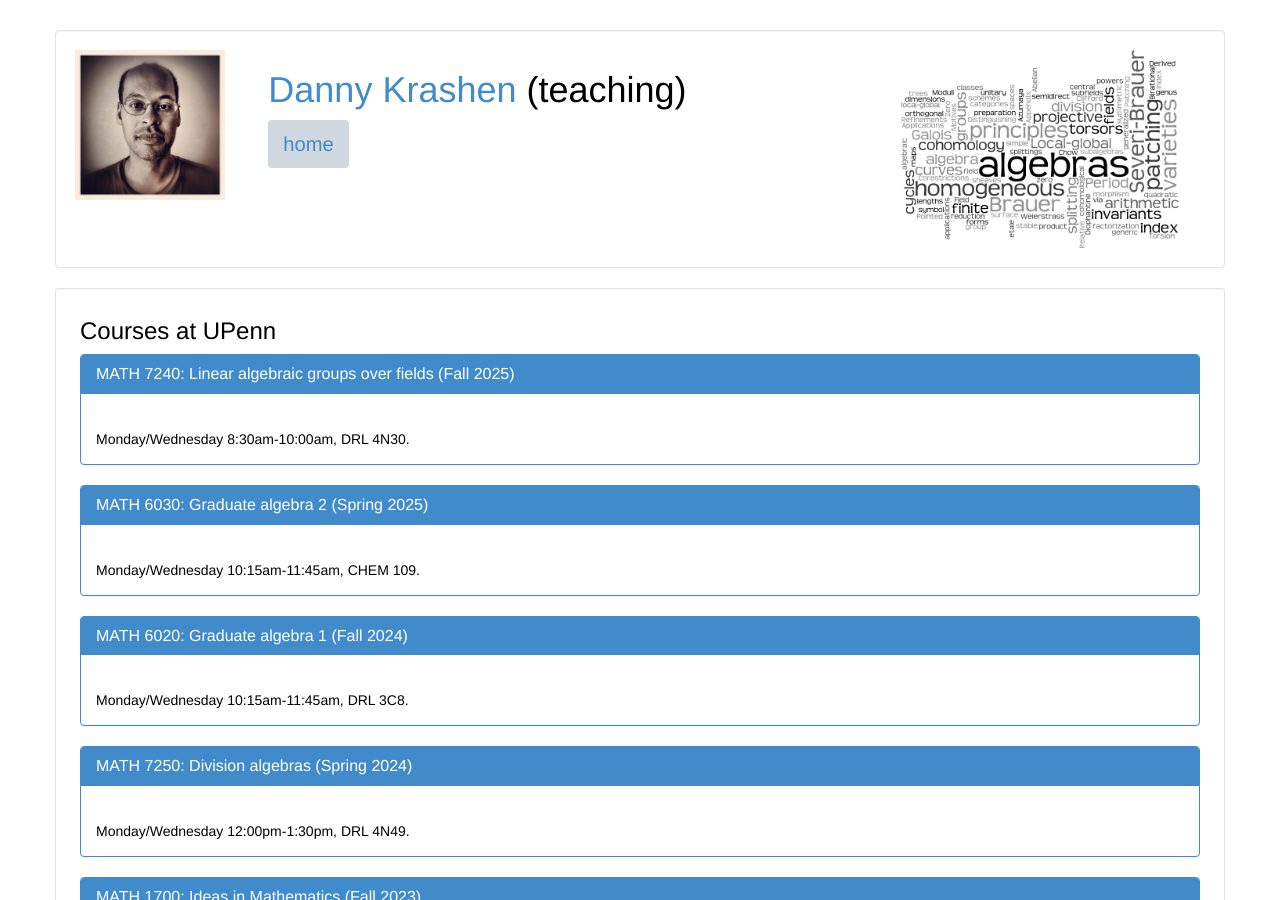
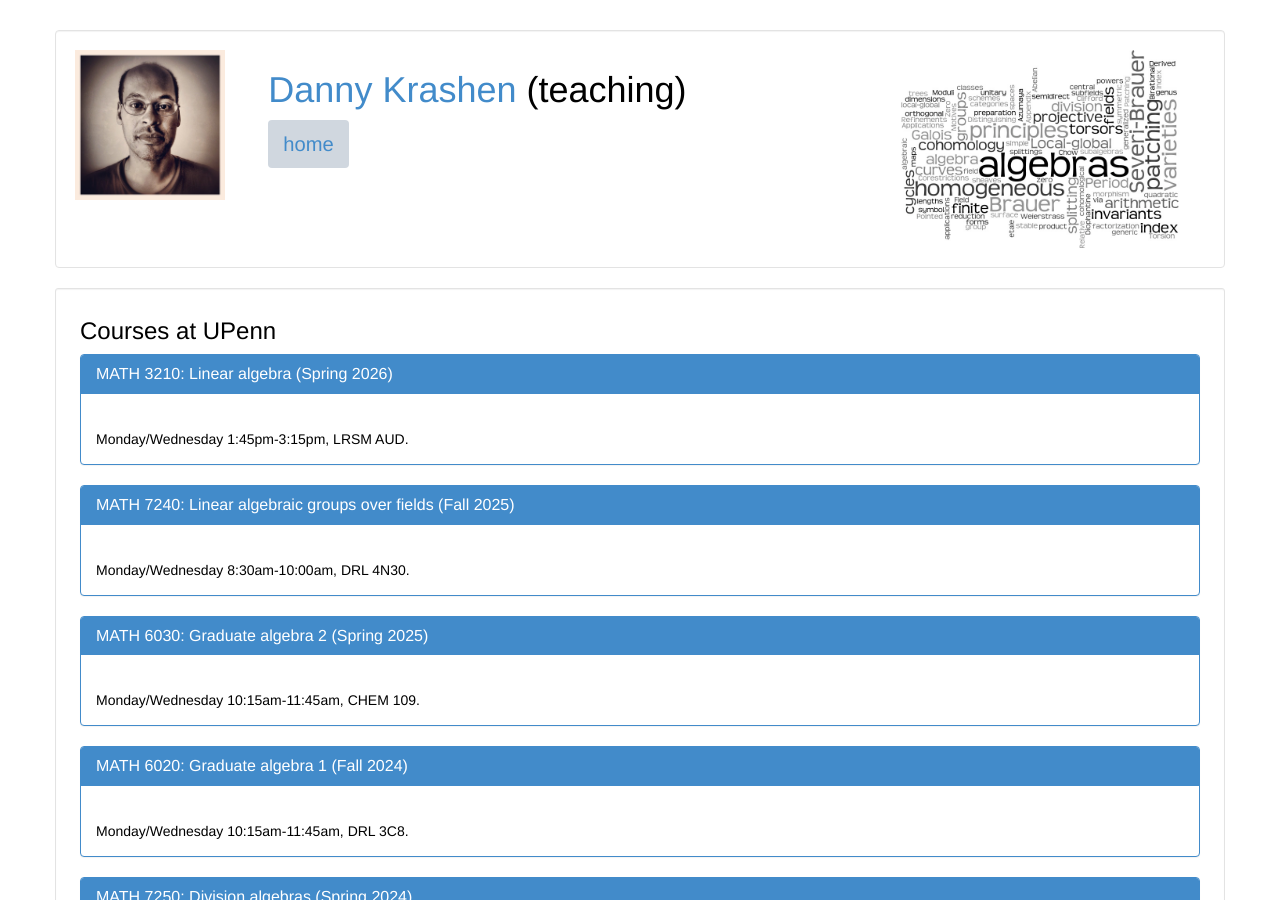
Before and after one commit to dkrashen/dkrashen.github.io, a Jekyll site: the page built from teaching.html, in a window 1280 px wide and 900 px high. Built offline with Jekyll 4.4.1, drawn with Linux system fonts in a browser that asks for light colours.

Commit message:
add linear algebra course

```diff
--- a/_data/courses-upenn.yml
+++ b/_data/courses-upenn.yml
@@ -1,4 +1,10 @@
 ---
+
+  - title: "MATH 3210: Linear algebra"
+    url: "http://dkrashen.github.io/lalg/"
+    schedule: "Monday/Wednesday 1:45pm-3:15pm"
+    location: "LRSM AUD"
+    semester: "Spring 2026"
 
   - title: "MATH 7240: Linear algebraic groups over fields"
     url: "http://dkrashen.github.io/lag/"
```
